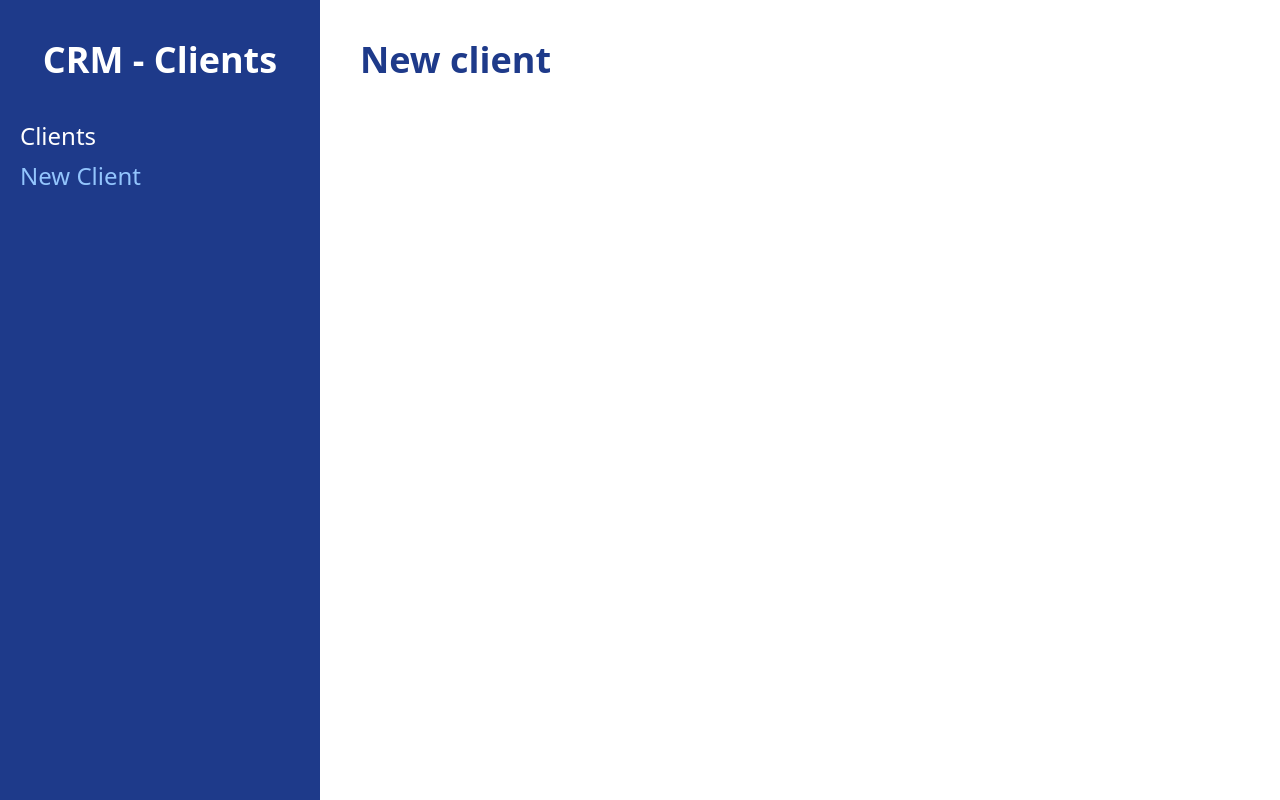
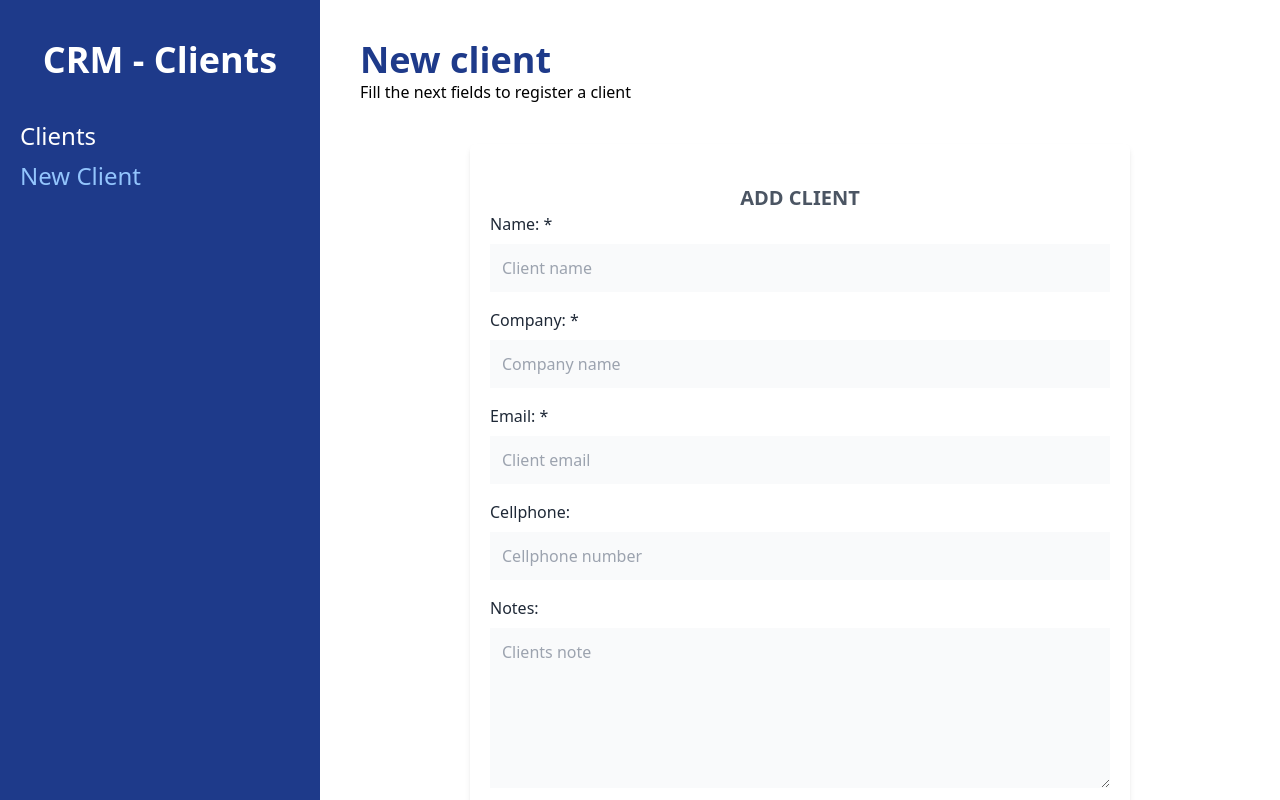
Before and after one commit to kaitakami/crm-react, a React (Vite) app: page /clients/new in a window 1280 px wide. Built offline with nearby package versions, Linux system fonts and the light colour scheme.

Commit message:
Create form and validate it with Yup

```diff
--- /dev/null
+++ b/src/components/Alert.jsx
@@ -0,0 +1,9 @@
+const Alert = ({ children }) => {
+  return (
+    <div className="text-center my-4 bg-red-600 text-white uppercase p-3 font-bold">
+      {children}
+    </div>
+  );
+};
+
+export default Alert;
--- /dev/null
+++ b/src/components/Formulary.jsx
@@ -0,0 +1,150 @@
+import { Formik, Form, Field } from "formik";
+import { useNavigate } from "react-router-dom";
+import * as Yup from "yup";
+import Alert from "./Alert";
+
+const Formulary = () => {
+  const navigate = useNavigate();
+
+  const newClientSchema = Yup.object().shape({
+    name: Yup.string()
+      .min(3, "The name is too short")
+      .max(30, "The name is too large")
+      .required("The client's name is required"),
+    company: Yup.string().required("The company name is required"),
+    email: Yup.string().email().required("The email is required"),
+    cellphone: Yup.number()
+      .integer()
+      .positive()
+      .typeError("The number is not valid"),
+    notes: "",
+  });
+  const handleSubmit = async (values) => {
+    try {
+      const url = "http://localhost:5000/clients";
+      const response = await fetch(url, {
+        method: "POST",
+        headers: {
+          "Content-Type": "application/json",
+        },
+        body: JSON.stringify(values),
+      });
+      const result = await response.json();
+      navigate("/clients");
+    } catch (error) {
+      console.log(error);
+    }
+  };
+
+  return (
+    <div className="bg-white mt-10 px-5 py-10 rounded-md shadow-md md:w-3/4 mx-auto">
+      <h1 className="text-gray-600 font-bold text-xl uppercase text-center">
+        Add Client
+      </h1>
+
+      <Formik
+        initialValues={{
+          name: "",
+          company: "",
+          email: "",
+          cellphone: "",
+          notes: "",
+        }}
+        onSubmit={async (values, { resetForm }) => {
+          await handleSubmit(values);
+
+          resetForm();
+        }}
+        validationSchema={newClientSchema}
+      >
+        {({ errors, touched }) => {
+          return (
+            <Form>
+              <div className="mb-4">
+                <label className="text-gray-800" htmlFor="name">
+                  Name: *
+                </label>
+                <Field
+                  id="name"
+                  type="text"
+                  className="mt-2 block w-full p-3 bg-gray-50"
+                  placeholder="Client name"
+                  name="name"
+                />
+
+                {errors.name && touched.name ? (
+                  <Alert children={errors.name} />
+                ) : null}
+              </div>
+              <div className="mb-4">
+                <label className="text-gray-800" htmlFor="company">
+                  Company: *
+                </label>
+                <Field
+                  id="company"
+                  type="text"
+                  className="mt-2 block w-full p-3 bg-gray-50"
+                  placeholder="Company name"
+                  name="company"
+                />
+                {errors.company && touched.company ? (
+                  <Alert children={errors.company} />
+                ) : null}
+              </div>
+              <div className="mb-4">
+                <label className="text-gray-800" htmlFor="email">
+                  Email: *
+                </label>
+                <Field
+                  id="email"
+                  type="email"
+                  className="mt-2 block w-full p-3 bg-gray-50"
+                  placeholder="Client email"
+                  name="email"
+                />
+                {errors.email && touched.email ? (
+                  <Alert children={errors.email} />
+                ) : null}
+              </div>
+              <div className="mb-4">
+                <label className="text-gray-800" htmlFor="tel">
+                  Cellphone:
+                </label>
+                <Field
+                  id="tel"
+                  type="tel"
+                  className="mt-2 block w-full p-3 bg-gray-50"
+                  placeholder="Cellphone number"
+                  name="cellphone"
+                />
+                {errors.cellphone && touched.cellphone ? (
+                  <Alert children={errors.cellphone} />
+                ) : null}
+              </div>
+              <div className="mb-4">
+                <label className="text-gray-800" htmlFor="notes">
+                  Notes:
+                </label>
+                <Field
+                  as="textarea"
+                  id="notes"
+                  type="text"
+                  className="mt-2 block w-full p-3 bg-gray-50 h-40"
+                  placeholder="Clients note"
+                  name="notes"
+                />
+              </div>
+              <input
+                type="submit"
+                value="Add client"
+                className="mt-5 w-full bg-blue-800 p-3 text-white uppercase font-bold text-lg"
+              />
+            </Form>
+          );
+        }}
+      </Formik>
+    </div>
+  );
+};
+
+export default Formulary;
--- a/src/pages/NewClient.jsx
+++ b/src/pages/NewClient.jsx
@@ -1,10 +1,13 @@
+import Formulary from "../components/Formulary";
+
 const NewClient = () => {
   return (
     <>
       <h1 className="font-black text-4xl text-blue-900">New client</h1>
+      <p>Fill the next fields to register a client</p>
+      <Formulary />
+    </>
+  );
+};
 
-    </>
-  )
-}
-
-export default NewClient
+export default NewClient;
```
